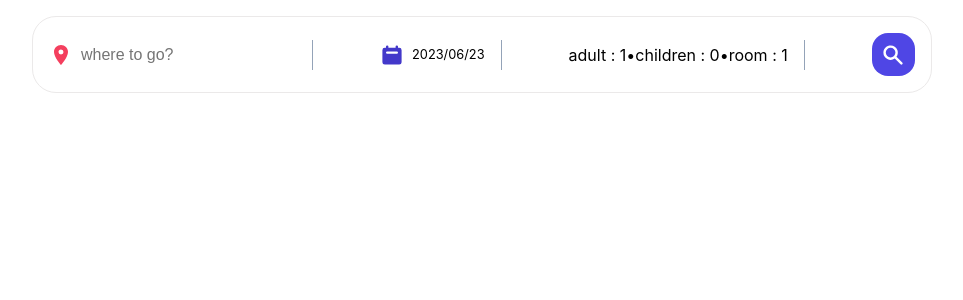
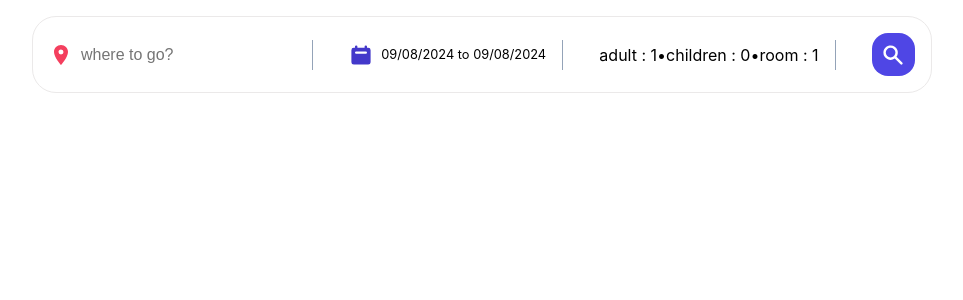
Before and after one commit to reza-sdo/Booking-Hotel, a React (Vite) app: page / in a window 1280 px wide. Shown: the top 300 px of the page, without its empty margins (158-1121 px from the left). Built offline with nearby package versions, Linux system fonts and the light colour scheme.

Commit message:
feat: add date piker

```diff
--- a/src/components/Header/Header.jsx
+++ b/src/components/Header/Header.jsx
@@ -2,6 +2,11 @@
 import { MdLocationOn } from 'react-icons/md';
 import { HiCalendar, HiMinus, HiPlus, HiSearch } from 'react-icons/hi';
 import useOutsideClick from '../../hooks/useOutSideClick';
+import 'react-date-range/dist/styles.css'; // main style file
+import 'react-date-range/dist/theme/default.css'; // theme css file
+import { DateRange } from 'react-date-range';
+import { format } from 'date-fns';
+
 const Header = () => {
   const [destination, setDestination] = useState('');
   const [openOptions, setOpenOptions] = useState(false);
@@ -11,12 +16,24 @@
     room: 1,
   });
 
+  const [date, setDate] = useState([
+    {
+      startDate: new Date(),
+      endDate: new Date(),
+      key: 'selection',
+    },
+  ]);
+  const [openDate, setOpenDate] = useState(false);
+
   const optionsChangeHandler = (type, operation) => {
     setOptions((pre) => ({
       ...pre,
       [type]: operation === 'inc' ? +options[type] + 1 : +options[type] - 1,
     }));
   };
+
+  console.log(date);
+
   return (
     <div className="header">
       <div className="headerSearch">
@@ -35,7 +52,21 @@
         </div>
         <div className="headerSearchItem">
           <HiCalendar className="headerIcon dateIcon" />
-          <div className="dateDropDown">2023/06/23</div>
+          <div
+            onClick={() => setOpenDate((pre) => !pre)}
+            className="dateDropDown"
+          >
+            {`${format(date[0].startDate, 'MM/dd/yyyy')} to ${format(date[0].endDate, 'MM/dd/yyyy')}`}
+          </div>
+          {openDate && (
+            <DateRange
+              onChange={(item) => setDate([item.selection])}
+              className="date"
+              ranges={date}
+              minDate={new Date()}
+              moveRangeOnFirstSelection={true}
+            />
+          )}
           <span className="seperator"></span>
         </div>
         <div className="headerSearchItem">
```
